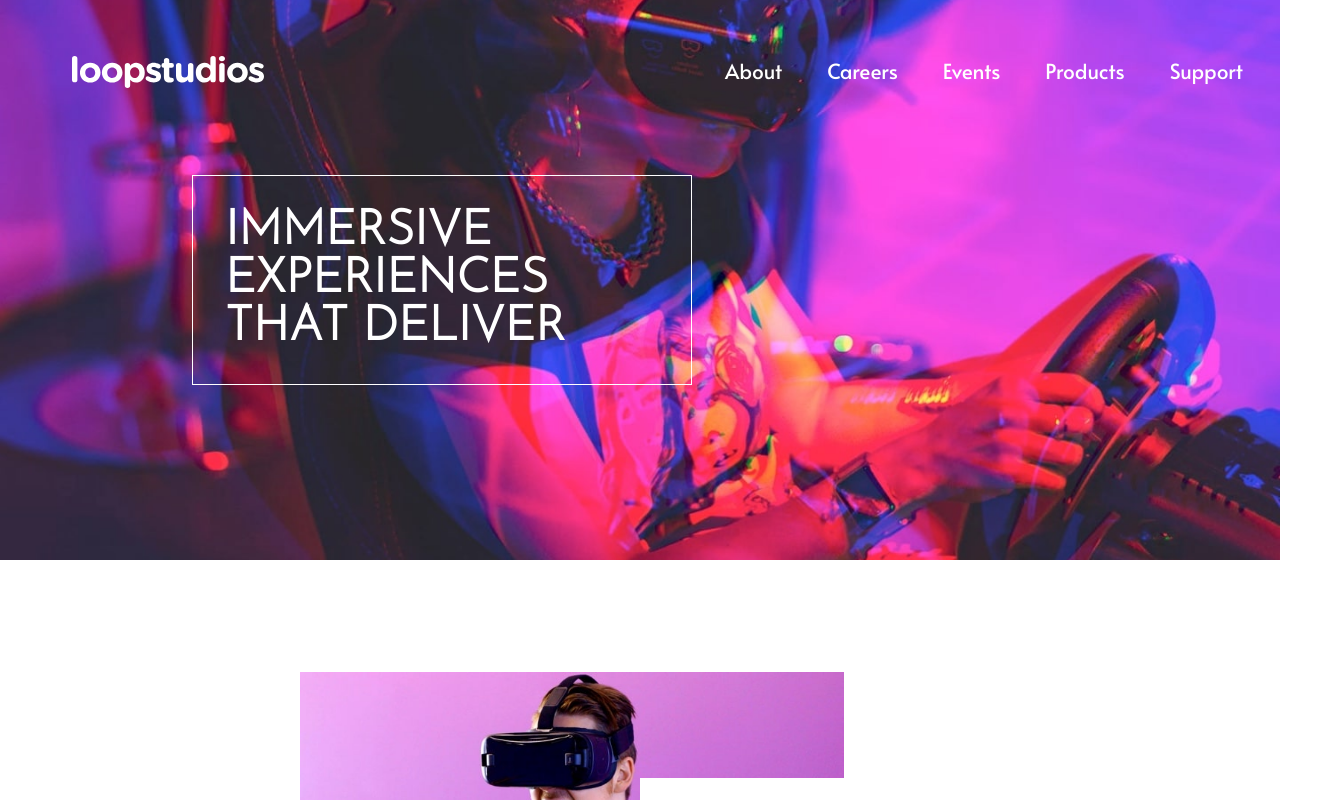
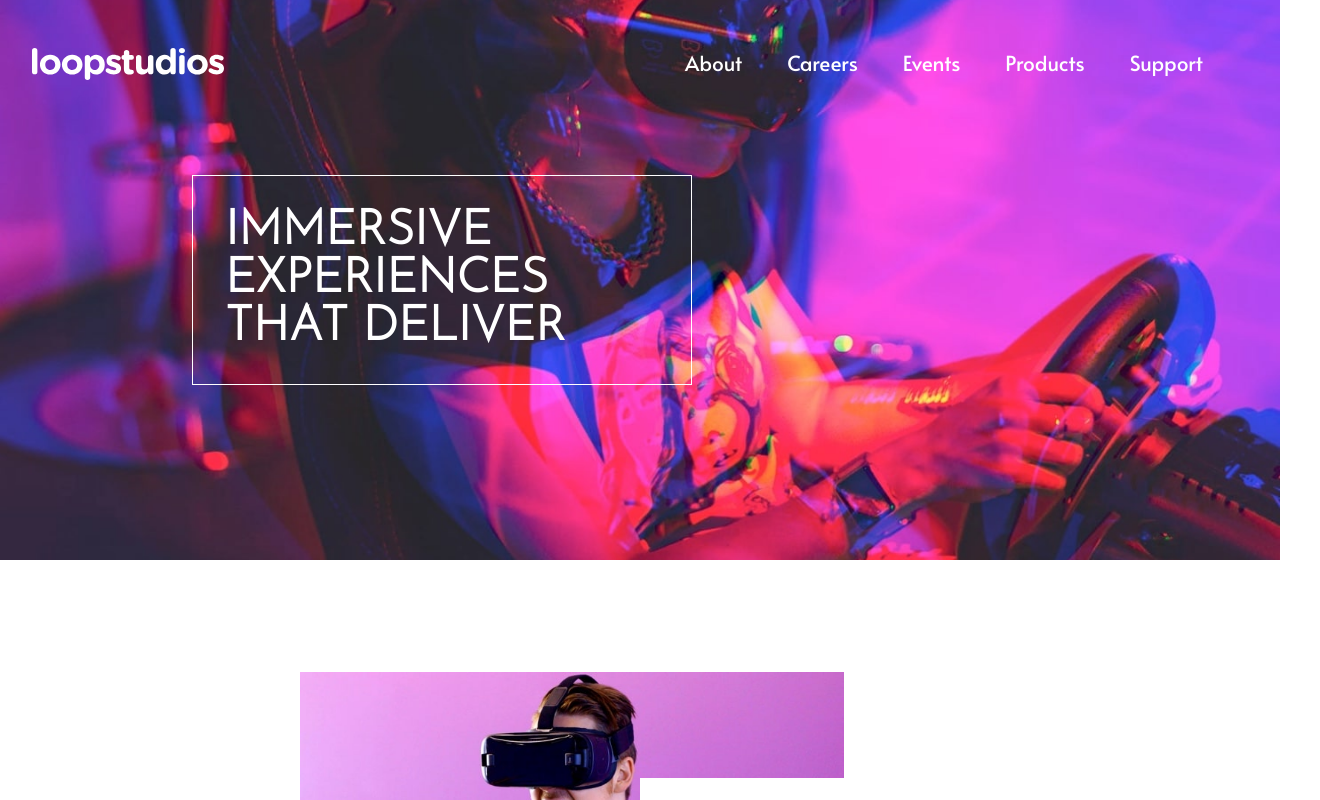
Before and after one commit to Stamwill/vr-studio, a Next.js app: page / in a window 1280 px wide. Shown: the top 800 px of the page, 1320 px wide, since content can reach past the window. Built offline with nearby package versions, Linux system fonts and the light colour scheme.

Commit message:
[AppNav] change side margin

```diff
--- a/src/containers/App/partials/AppNav.module.css
+++ b/src/containers/App/partials/AppNav.module.css
@@ -39,7 +39,7 @@
 
 @media screen and (min-width: 1000px) {
   .root {
-    margin: 2.5rem;
+    margin: 2rem 0;
     display: flex;
     justify-content: space-between;
   }
```
